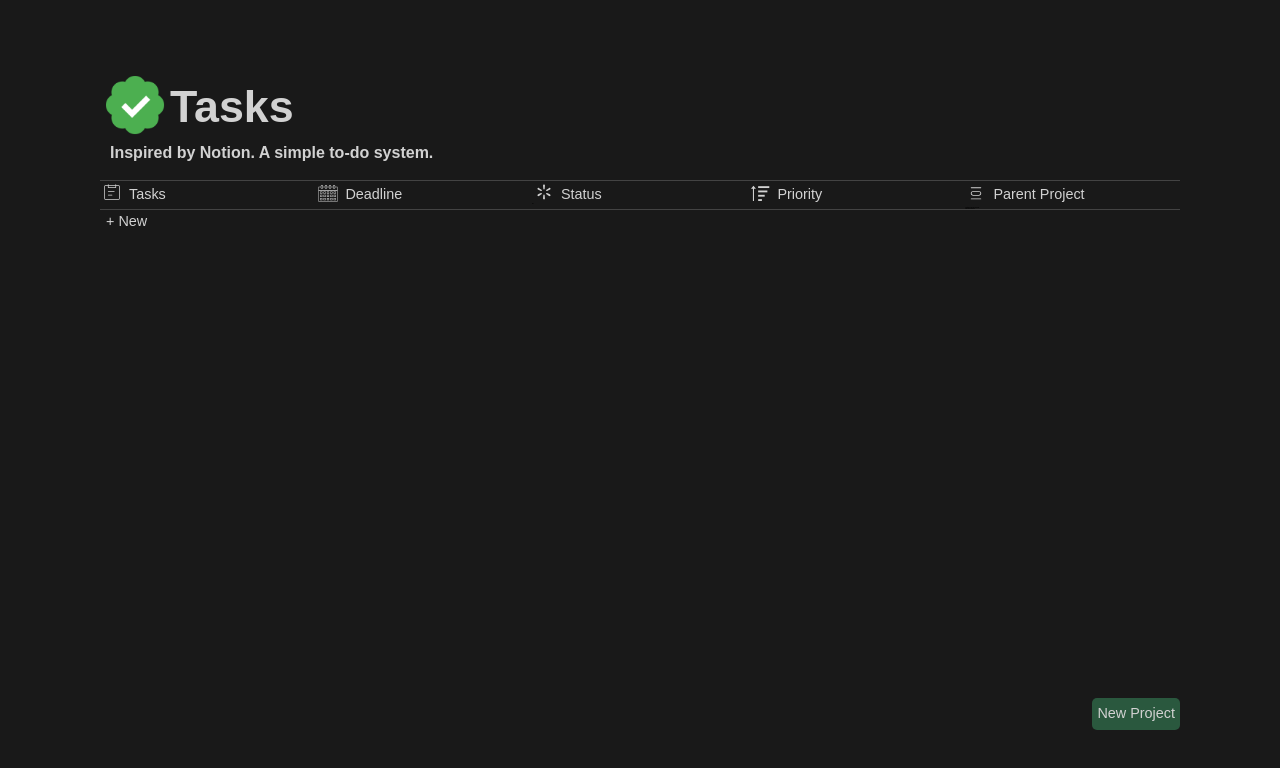
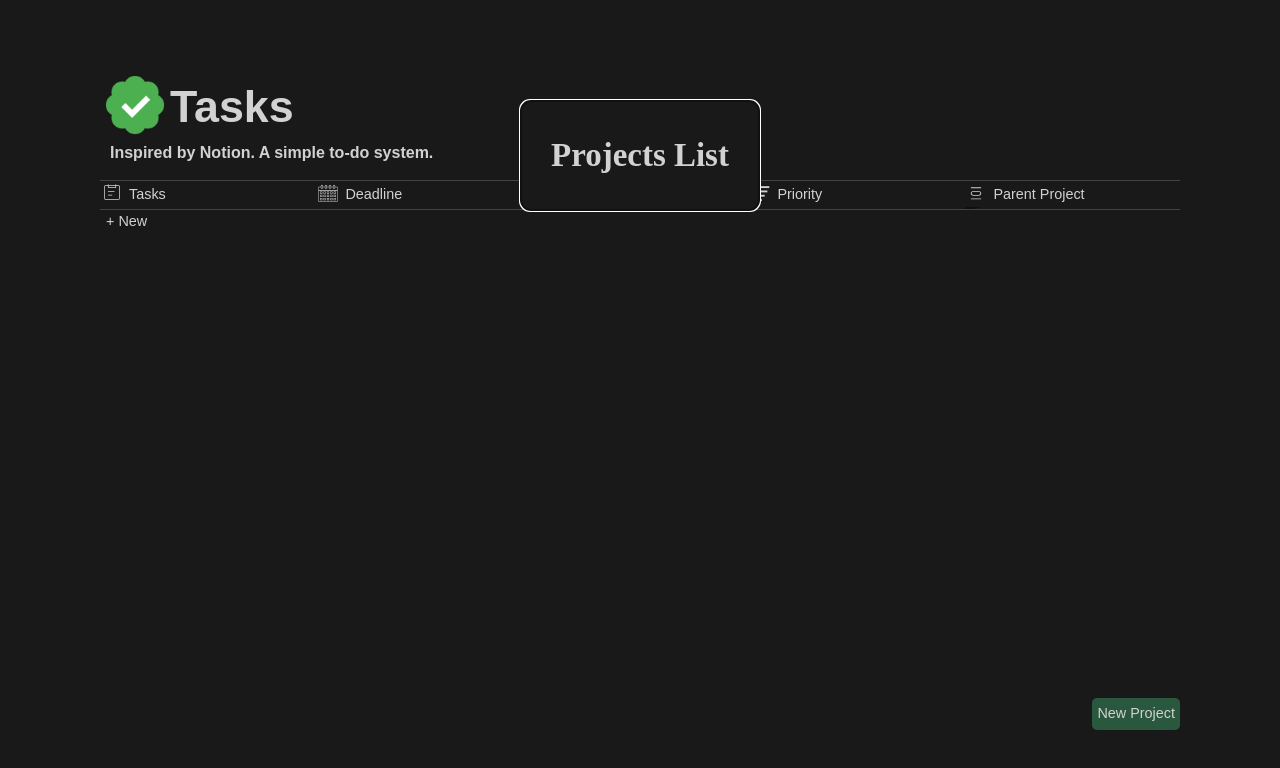
Before and after one commit to Gabriel-Labariento/tasks, a website built with webpack: page src/template.html in a window 1280 px wide. Both pictures are taken after a click on the element "Parent Project". Built offline with nearby package versions, Linux system fonts and the light colour scheme.

Commit message:
Working on displaying project list.

```diff
--- a/src/displayProjects.js
+++ b/src/displayProjects.js
@@ -1,4 +1,4 @@
-import { projects } from "./project.js";
+import { projects, Project } from "./project.js";
 
 export const displayProjects = function() {
     const parentCol = document.querySelector(".parent-col");
@@ -10,35 +10,51 @@ export const displayProjects = function() {
 }
 
 const displayProjectsModal = function() {
-
+    const modal = createProjectsModal();
+    document.querySelector("#content").appendChild(modal);
+    modal.show();
 }
 
-const createProjectCard = function(projectName, childTasks) {
+const createProjectCard = function(project) {
     const card = document.createElement("div");
     const name = document.createElement("h2");
-    name.textContent = projectName;
+    name.textContent = project.name;
 
-    const childTasksContainer = document.createElement("div");
+    // const childTasksContainer = document.createElement("div");
+    // const childTasks = project;
 
-    childTasks.forEach(childTask => {
-        const child = document.createElement("h6");
-        child.textContent = childTask.name;
-        childTasksContainer.appendChild(child);
-    });
+    // console.log(childTasks);
+
+    console.log(project)
+
+    // childTasks.forEach(childTask => {
+    //     const child = document.createElement("h6");
+    //     child.textContent = childTask.name;
+    //     childTasksContainer.appendChild(child);
+    // });
 
     card.appendChild(name);
-    card.appendChild(childTasksContainer);
+    // card.appendChild(childTasksContainer);
 
     return card;
 }
 
-const createProjectsModal = function(projects) {
+const createProjectsModal = function() {
 
-    const existingModal = document.querySelector("#new-project-dialog");
+    const existingModal = document.querySelector("#new-project-list");
     if (existingModal) existingModal.remove();
 
     const modal = document.createElement("dialog")
     modal.id = "new-project-list";
 
+    const title = document.createElement("h1");
+    title.textContent = "Projects List";
+    modal.appendChild(title);
 
+    projects.forEach(project => {
+        const projectCard = createProjectCard(project.name);
+        modal.appendChild(projectCard);
+    });
+
+    return modal;
 }
--- a/src/project.js
+++ b/src/project.js
@@ -5,6 +5,7 @@ export class Project {
     }
 
     getName() {return this.name};
+    getChildTasks() {return this.childTasks}
 }
 
 export let projects = [];
--- a/src/styles.css
+++ b/src/styles.css
@@ -144,7 +144,7 @@
   }
 
 
-  #new-task-dialog[open], #new-project-dialog[open]{
+  #new-task-dialog[open], #new-project-dialog[open], #new-project-list[open]{
     max-width: fit-content;
     display: flex;
     justify-content: center;
```
